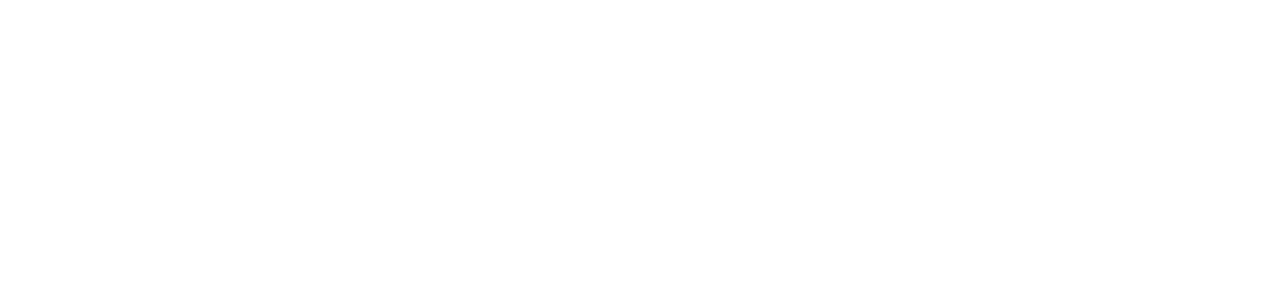
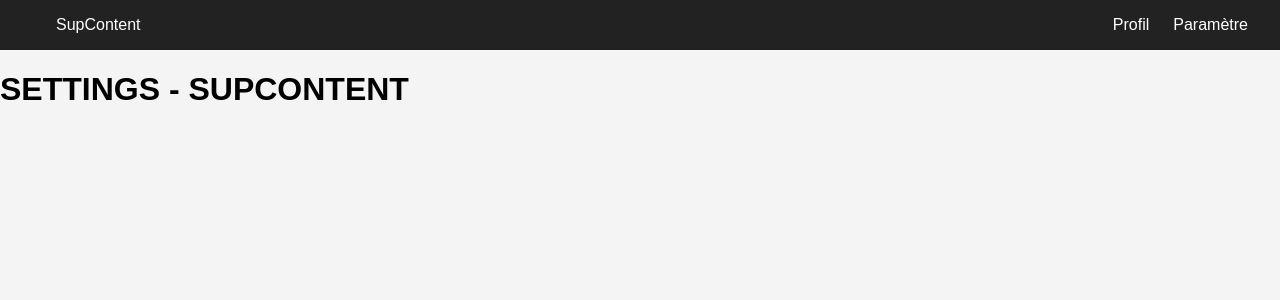
Before and after one commit to Miklva/3PROJ, a React (Vite) app in the folder web/: page /settings in a window 1280 px wide. Before the commit this address had no page. Shown: the top 300 px of the page. Built offline with nearby package versions, Linux system fonts and the light colour scheme.

Commit message:
Mise en place NavBar

```diff
--- a/web/package.json
+++ b/web/package.json
@@ -25,6 +25,7 @@
     "eslint-plugin-react-hooks": "^7.0.1",
     "eslint-plugin-react-refresh": "^0.4.24",
     "globals": "^16.5.0",
+    "sass-embedded": "^1.97.3",
     "typescript": "~5.9.3",
     "typescript-eslint": "^8.48.0",
     "vite": "^7.3.1"
--- a/web/src/App.tsx
+++ b/web/src/App.tsx
@@ -1,6 +1,8 @@
 import { BrowserRouter as Router, Routes, Route } from 'react-router-dom';
 import Home from './pages/Home';
-import Layout from "./pages/Layout";
+import Profile from './pages/Profile';
+import Settings from './pages/Settings';
+import Layout from "./components/Layout";
 
 
 function App() {
@@ -9,6 +11,8 @@
             <Routes>
                 <Route element={<Layout />}>
                     <Route path="/" element={<Home />} />
+                    <Route path="/profile" element={<Profile />} />
+                    <Route path="/settings" element={<Settings />} />
                 </Route>
             </Routes>
         </Router>
--- /dev/null
+++ b/web/src/components/Layout.scss
@@ -0,0 +1,28 @@
+body {
+  margin: 0;
+  font-family: Arial, sans-serif;
+  background-color: #f4f4f4;
+}
+
+.layout {
+  min-height: 100vh;
+  display: flex;
+  flex-direction: column;
+}
+
+.navbar {
+  display: flex;
+  justify-content: space-between;
+  padding: 1rem 2rem;
+  background-color: #222;
+}
+
+.navbar a {
+  text-decoration: none;
+  color: white;
+  margin-left: 1.5rem;
+}
+
+.navbar a:hover {
+  opacity: 0.7;
+}
--- /dev/null
+++ b/web/src/components/Layout.tsx
@@ -0,0 +1,19 @@
+import { Link, Outlet } from "react-router-dom";
+import "./Layout.scss";
+
+export default function Layout() {
+    return (
+        <div className="layout">
+            <nav className="navbar">
+                <Link to="/" >SupContent</Link>
+                <div className="links">
+                    <Link to="/profile">Profil</Link>
+                    <Link to="/settings">Paramètre</Link>
+                </div>
+            </nav>
+            <main className="main">
+                <Outlet />
+            </main>
+        </div>
+    );
+}
--- a/web/src/pages/Layout.tsx
+++ /dev/null
@@ -1,11 +0,0 @@
-import { Outlet } from "react-router-dom";
-
-export default function Layout() {
-    return (
-        <div>
-            <main>
-                <Outlet />
-            </main>
-        </div>
-    );
-}
--- /dev/null
+++ b/web/src/pages/Profile.tsx
@@ -0,0 +1,7 @@
+export default function Profile() {
+    return (
+        <div>
+            <h1>PROFILE - SUPCONTENT</h1>
+        </div>
+    );
+}
--- /dev/null
+++ b/web/src/pages/Settings.tsx
@@ -0,0 +1,7 @@
+export default function Settings() {
+    return (
+        <div>
+            <h1>SETTINGS - SUPCONTENT</h1>
+        </div>
+    );
+}
```
Also changed, not shown: 1 other file (tests, documents, lock files or other folders).
